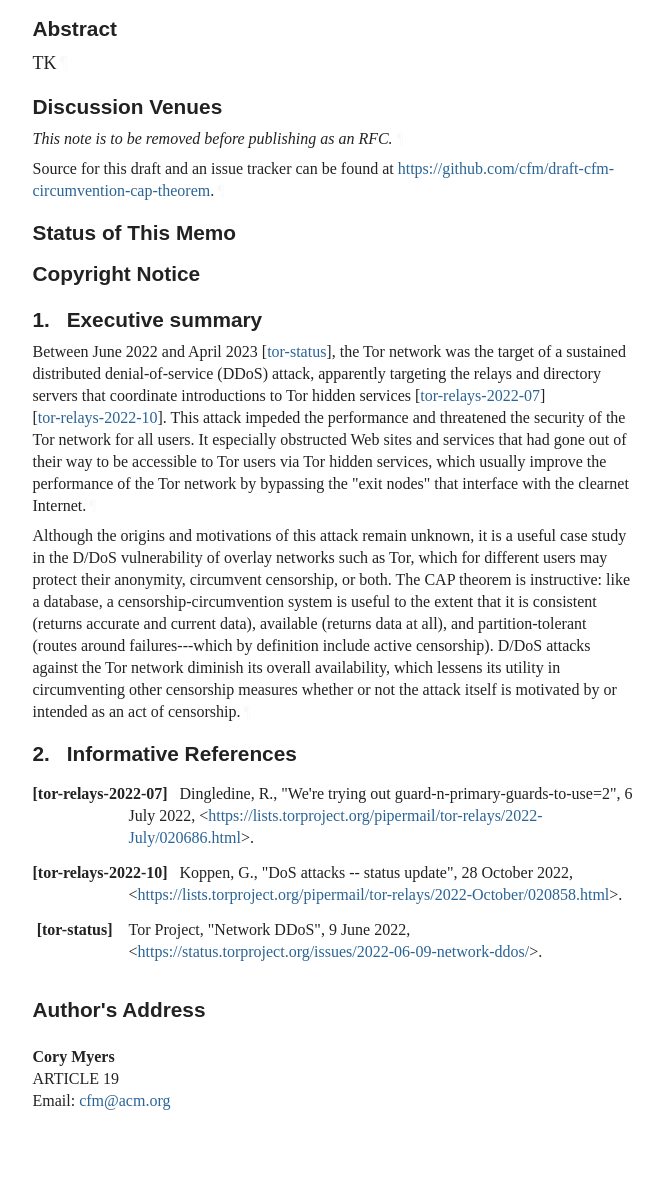
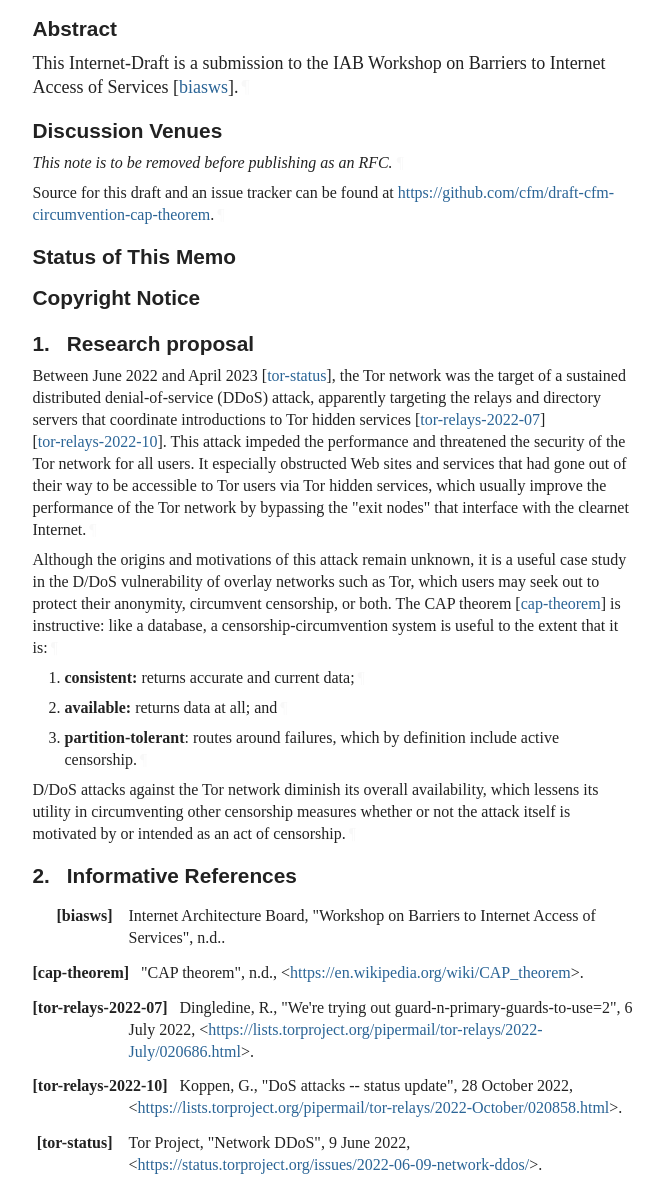
Before and after one commit to cfm/draft-cfm-circumvention-cap-theorem, a plain HTML site: page draft-cfm-circumvention-cap-theorem.html in a window 1280 px wide. Shown: the part 336-1525 px from the top of the page, without its empty margins (92-755 px from the left). Drawn offline with Linux system fonts and the light colour scheme; a web font is replaced by a local one.

Commit message:
Script updating gh-pages from 5436ea0. [ci skip]

```diff
--- a/draft-cfm-circumvention-cap-theorem.html
+++ b/draft-cfm-circumvention-cap-theorem.html
@@ -7,7 +7,8 @@
 <title>Towards a CAP Theorem for Censorship Circumvention</title>
 <meta content="Cory Myers" name="author">
 <meta content="
-       TK
+       This Internet-Draft is a submission to the IAB Workshop on Barriers to Internet
+Access of Services  .
     " name="description">
 <meta content="xml2rfc 3.18.2" name="generator">
 <meta content="draft-cfm-circumvention-cap-theorem-latest" name="ietf.draft">
@@ -1059,7 +1060,8 @@ svg :is([fill="white"], [fill^="#fff"]) {
 <h1 id="title">Towards a CAP Theorem for Censorship Circumvention</h1>
 <section id="section-abstract">
       <h2 id="abstract"><a href="#abstract" class="selfRef">Abstract</a></h2>
-<p id="section-abstract-1">TK<a href="#section-abstract-1" class="pilcrow">¶</a></p>
+<p id="section-abstract-1">This Internet-Draft is a submission to the IAB Workshop on Barriers to Internet
+Access of Services <span>[<a href="#biasws" class="cite xref">biasws</a>]</span>.<a href="#section-abstract-1" class="pilcrow">¶</a></p>
 </section>
 <section class="note rfcEditorRemove" id="section-note.1">
       <h2 id="name-discussion-venues">
@@ -1118,7 +1120,7 @@ svg :is([fill="white"], [fill^="#fff"]) {
         </h2>
 <nav class="toc"><ul class="compact toc ulBare ulEmpty">
 <li class="compact toc ulBare ulEmpty" id="section-toc.1-1.1">
-            <p id="section-toc.1-1.1.1" class="keepWithNext"><a href="#section-1" class="auto internal xref">1</a>.  <a href="#name-executive-summary" class="internal xref">Executive summary</a></p>
+            <p id="section-toc.1-1.1.1" class="keepWithNext"><a href="#section-1" class="auto internal xref">1</a>.  <a href="#name-research-proposal" class="internal xref">Research proposal</a></p>
 </li>
           <li class="compact toc ulBare ulEmpty" id="section-toc.1-1.2">
             <p id="section-toc.1-1.2.1" class="keepWithNext"><a href="#section-2" class="auto internal xref">2</a>.  <a href="#name-informative-references" class="internal xref">Informative References</a></p>
@@ -1130,10 +1132,10 @@ svg :is([fill="white"], [fill^="#fff"]) {
 </nav>
 </section>
 </div>
-<div id="executive-summary">
+<div id="research-proposal">
 <section id="section-1">
-      <h2 id="name-executive-summary">
-<a href="#section-1" class="section-number selfRef">1. </a><a href="#name-executive-summary" class="section-name selfRef">Executive summary</a>
+      <h2 id="name-research-proposal">
+<a href="#section-1" class="section-number selfRef">1. </a><a href="#name-research-proposal" class="section-name selfRef">Research proposal</a>
       </h2>
 <p id="section-1-1">Between June 2022 and April 2023 <span>[<a href="#tor-status" class="cite xref">tor-status</a>]</span>, the Tor network was the target
 of a sustained distributed denial-of-service (DDoS) attack, apparently targeting
@@ -1146,15 +1148,24 @@ performance of the Tor network by bypassing the "exit nodes" that interface with
 the clearnet Internet.<a href="#section-1-1" class="pilcrow">¶</a></p>
 <p id="section-1-2">Although the origins and motivations of this attack remain unknown, it is a
 useful case study in the D/DoS vulnerability of overlay networks such as Tor,
-which for different users may protect their anonymity, circumvent censorship, or
-both.  The CAP theorem is instructive: like a database, a
-censorship-circumvention system is useful to the extent that it is consistent
-(returns accurate and current data), available (returns data at all), and
-partition-tolerant (routes around failures---which by definition include active
-censorship).  D/DoS attacks against the Tor network diminish its overall
-availability, which lessens its utility in circumventing other censorship
-measures whether or not the attack itself is motivated by or intended as an act
-of censorship.<a href="#section-1-2" class="pilcrow">¶</a></p>
+which users may seek out to protect their anonymity, circumvent censorship, or
+both.  The CAP theorem <span>[<a href="#cap-theorem" class="cite xref">cap-theorem</a>]</span> is instructive: like a database, a
+censorship-circumvention system is useful to the extent that it is:<a href="#section-1-2" class="pilcrow">¶</a></p>
+<ol start="1" type="1" class="normal type-1" id="section-1-3">
+<li id="section-1-3.1">
+          <p id="section-1-3.1.1"><strong>consistent:</strong> returns accurate and current data;<a href="#section-1-3.1.1" class="pilcrow">¶</a></p>
+</li>
+        <li id="section-1-3.2">
+          <p id="section-1-3.2.1"><strong>available:</strong> returns data at all; and<a href="#section-1-3.2.1" class="pilcrow">¶</a></p>
+</li>
+        <li id="section-1-3.3">
+          <p id="section-1-3.3.1"><strong>partition-tolerant</strong>: routes around failures, which by definition include
+active censorship.<a href="#section-1-3.3.1" class="pilcrow">¶</a></p>
+</li>
+      </ol>
+<p id="section-1-4">D/DoS attacks against the Tor network diminish its overall availability, which
+lessens its utility in circumventing other censorship measures whether or not
+the attack itself is motivated by or intended as an act of censorship.<a href="#section-1-4" class="pilcrow">¶</a></p>
 </section>
 </div>
 <div id="sec-informative-references">
@@ -1163,6 +1174,14 @@ of censorship.<a href="#section-1-2" class="pilcrow">¶</a></p>
 <a href="#section-2" class="section-number selfRef">2. </a><a href="#name-informative-references" class="section-name selfRef">Informative References</a>
       </h2>
 <dl class="references">
+<dt id="biasws">[biasws]</dt>
+      <dd>
+<span class="refAuthor">Internet Architecture Board</span>, <span class="refTitle">"Workshop on Barriers to Internet Access of Services"</span>, <span>n.d.</span>. </dd>
+<dd class="break"></dd>
+<dt id="cap-theorem">[cap-theorem]</dt>
+      <dd>
+<span class="refTitle">"CAP theorem"</span>, <span>n.d.</span>, <span>&lt;<a href="https://en.wikipedia.org/wiki/CAP_theorem">https://en.wikipedia.org/wiki/CAP_theorem</a>&gt;</span>. </dd>
+<dd class="break"></dd>
 <dt id="tor-relays-2022-07">[tor-relays-2022-07]</dt>
       <dd>
 <span class="refAuthor">Dingledine, R.</span>, <span class="refTitle">"We're trying out guard-n-primary-guards-to-use=2"</span>, <time datetime="2022-07-06" class="refDate">6 July 2022</time>, <span>&lt;<a href="https://lists.torproject.org/pipermail/tor-relays/2022-July/020686.html">https://lists.torproject.org/pipermail/tor-relays/2022-July/020686.html</a>&gt;</span>. </dd>
```
Also changed, not shown: draft-cfm-circumvention-cap-theorem.txt.
